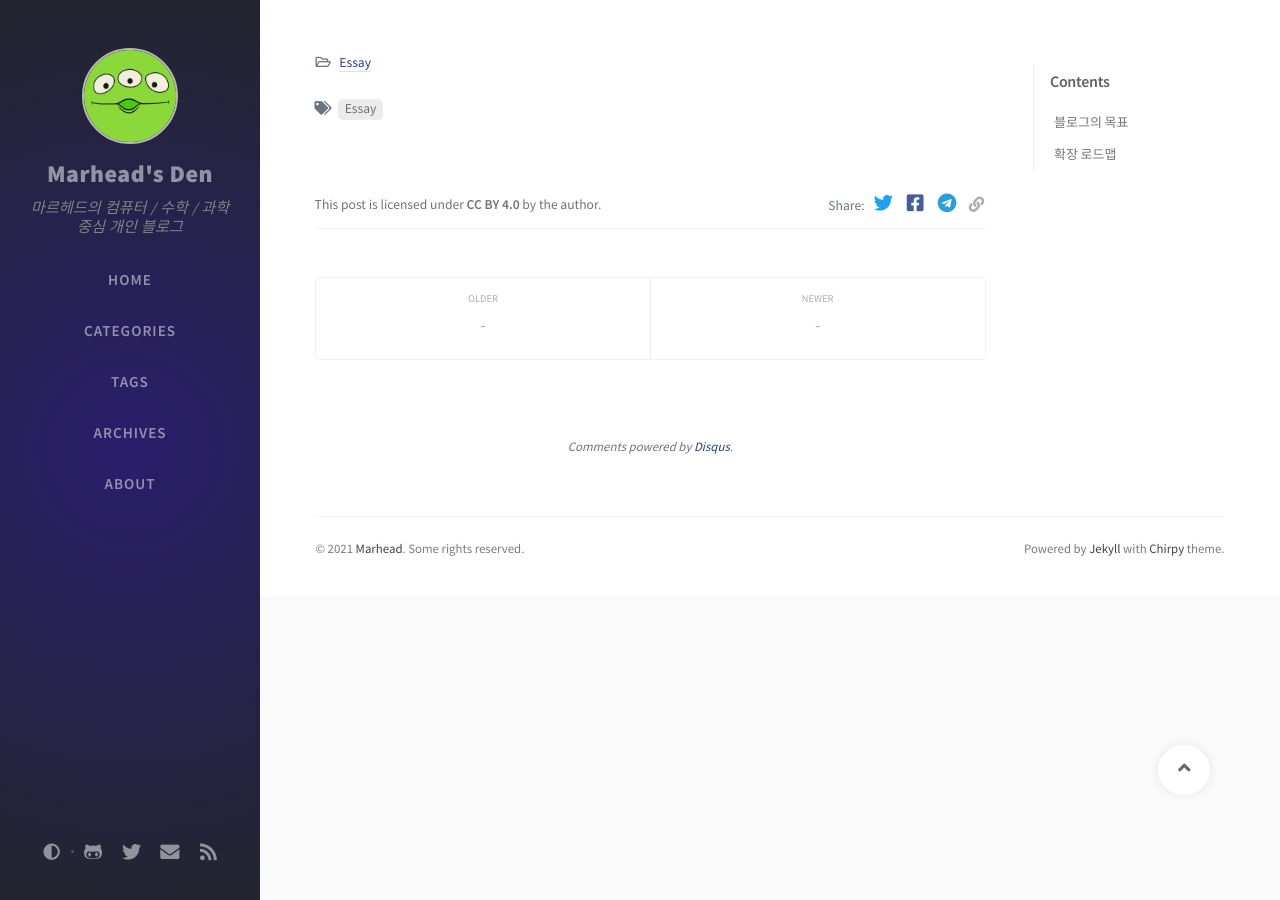
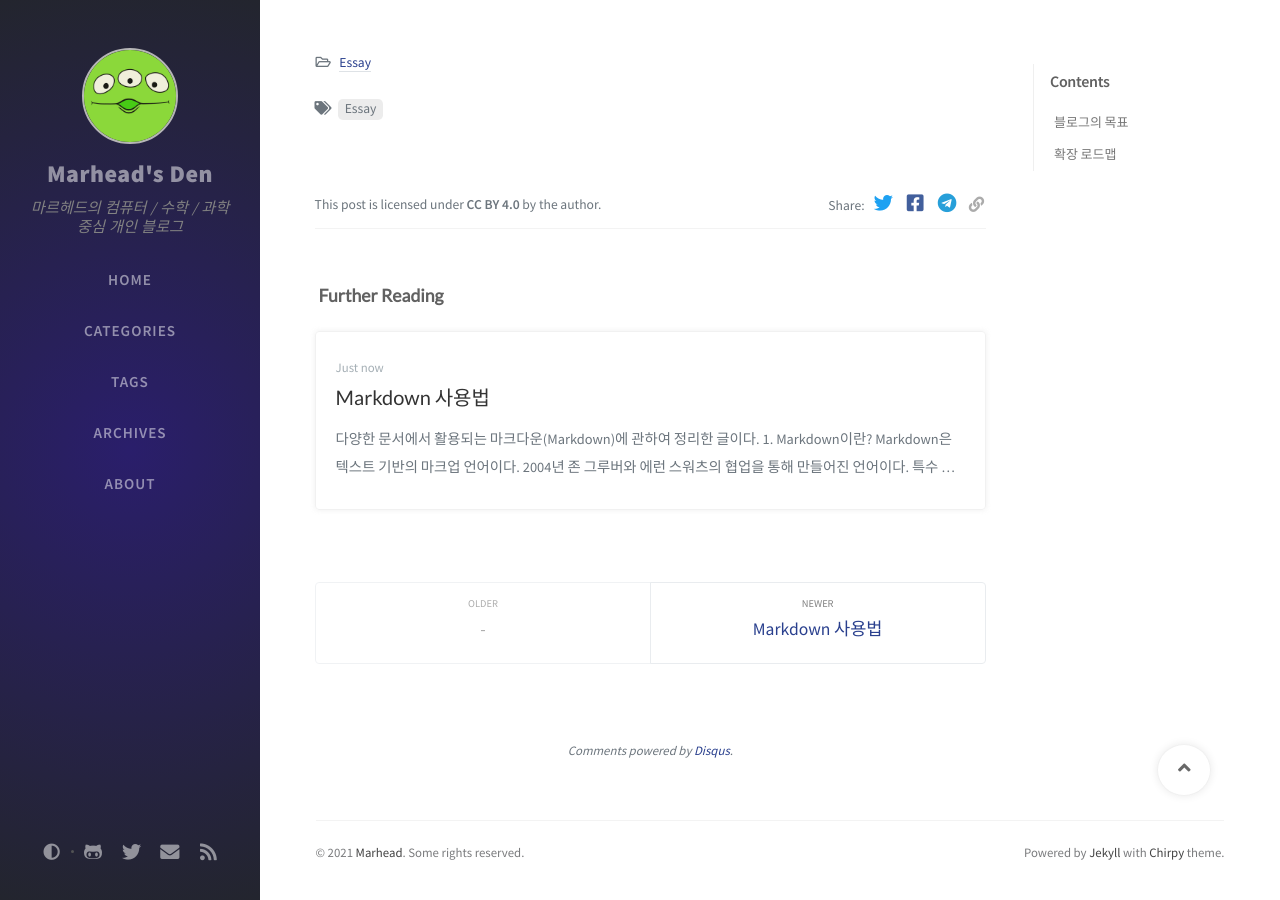
Before and after one commit to Marhead/Marhead.github.io, a Jekyll site: the page built from _posts/2021-01-05-first-post.md, in a window 1280 px wide and 900 px high, scrolled down 1167 px. Built offline with Jekyll 4.4.1, drawn with Linux system fonts in a browser that asks for light colours; nearby versions of some CDN libraries; comment, search, counter and statistics services are not loaded; some of the changed lines change nothing that is shown.

Commit message:
210105 second post

````diff
--- a/_posts/2021-01-05-first-post.md
+++ b/_posts/2021-01-05-first-post.md
@@ -1,6 +1,6 @@
 ---
 title: "Blog Open"
-excerpt: "이거는 뭐하는 거지???"
+excerpt: "처음 올리는 블로그 글"
 
 categories:
     - Essay
--- /dev/null
+++ b/_posts/2021-01-05-markdownbasic.md
@@ -0,0 +1,194 @@
+---
+title: "Markdown 사용법"
+excerpt: "Markdown 기초 사용법 정리"
+
+categories:
+    - Language
+tags:
+    - Markdown
+    - Basic
+date: 2021-01-05 18:45:00
+---
+
+다양한 문서에서 활용되는 마크다운(Markdown)에 관하여 정리한 글이다.
+
+## 1. Markdown이란?
+---
+Markdown은 텍스트 기반의 마크업 언어이다. 2004년 존 그루버와 에런 스워츠의 협업을 통해 만들어진 언어이다. 특수 기호와 문자들을 활용하여 간단한 구조와 문법 속에서 다양한 표현을 할 수 있는 장점이 있다. Git-hub의 README.md가 가장 대표적인 활용 예이다.
+
+## 2. 기본 문법
+---
+마크다운에서는 기본 줄바꿈이 먹히지 않는다. 줄바꿈을 하기 위해서는
+> - 스페이스를 두 번 입력한다.
+
+문단을 구분하기 위해서는
+> - 엔터를 두 번 입력한다.
+
+이탤릭체를 넣기위해서는 넣고 싶은 단어 앞뒤에 `*` 혹은 `_`를 붙여 준다.
+
+```markdown
+*기울여쓰기*, _기울여쓰기_
+```
+> *기울여쓰기*, _기울여쓰기_
+
+볼드체를 넣기위해서는 넣고 싶은 단어 앞뒤에 `**` 혹은 `__`를 붙여 준다.
+```markdown
+**굵게쓰기**, __굵게쓰기__
+```
+> **굵게쓰기**, __굵게쓰기__
+
+## 3. 헤더(Headers)
+---
+문서의 단락 및 맥락을 구분하기 위해 사용한다.
+
+- 큰 제목과 작은 제목만 구분할 경우,
+  ```markdown
+  큰 제목
+  =========
+  작은 제목
+  ---------
+  ```
+  으로 구분 할 수 있다. 출력은 다음과 같다
+  > 큰제목
+  > =======
+  > 작은제목
+  > -------
+
+- 세세하게 헤더 구분할 경우,
+  ```markdown
+  # 헤더1
+  ## 헤더2
+  ### 헤더3
+  #### 헤더4
+  ##### 헤더5
+  ###### 헤더6
+  ```
+  으로 구분 가능하다. 화면의 출력은 다음과 같다.
+  > # 헤더1
+  > ## 헤더2
+  > ### 헤더3
+  > #### 헤더4
+  > ##### 헤더5
+  > ###### 헤더6
+
+## 4. 블럭 인용(BlockQuote)
+---
+문서 내부에 외부 인용문을 기입하거나 블럭으로 구분된 표현을 할 경우 사용한다.
+
+```markdown
+> 첫번째 블럭
+>> 두번째 블럭
+>>> 세번째 블럭
+```
+
+출력은 다음과 같다.
+> 첫번째 블럭
+> > 두번째 블럭
+> > > 세번째 블럭
+
+## 5. 목록(List)
+---
+문서 내부에 순서와 요소를 구분하기 위해 사용한다. 순서의 여부에 따라 문법이 구분된다.
+
+### 5-1. 순서 있는 목록
+---
+```markdown
+1. 첫번째
+2. 두번째
+3. 세번째
+```
+출력은 다음과 같다.
+1. 첫번째
+2. 두번째
+3. 세번째
+
+**순서는 내림차순으로 무조건 고정이다.**
+
+### 5-2. 순서 없는 목록
+---
+```markdown
+* 하나
+    * 둘
+        * 셋
++ 하나
+    + 둘
+        + 셋
+- 하나
+    - 둘
+        - 셋
+```
+> * 하나
+>   * 둘
+>       * 셋
+> + 하나
+>   + 둘
+>       + 셋
+> - 하나
+>   - 둘
+>       - 셋
+
+**혼합해서 사용 가능하다.**
+```markdown
+* 하나
+    + 둘
+        - 셋
+```
+> * 하나
+>   + 둘
+>       - 셋
+
+## 6. 수평선
+---
+문서를 출력할 때, 페이지 나누기 용도로 많이 사용한다.
+```markdown
+* * *
+***
+*****
+- - -
+---
+----------------------
+```
+> * * *
+> ***
+> *****
+> - - -
+> ---
+> ----------------
+위의 줄 모두 페이지 나누기 수평선 이다.
+
+## 7. 코드 블럭
+---
+문서에 블럭을 나누어 문서를 작성할 때, 위의 나타난 블럭 인용과는 별도로 프로그래밍 코드를 기입할 때 사용한다.
+```markdown
+> ```$codename
+> ```
+```
+```cpp
+#include<iostream>
+int main(){
+    cout << "Hello World!";
+    return 0;
+}
+```
+## 8. 링크
+---
+- 참조 링크
+  ```markdown
+    [link keyword][id]
+    [id]: URL
+  ```
+- 외부 링크
+  ```markdown
+    [title](link)
+  ```
+  [Google](https://google.com, "google link")
+
+## 9. 이미지
+---
+![Alt text](../assets/img/profile/profilepic.jpg)
+
+<img src="/assets/img/profile/profilepic.jpg" width = "500px" height = "300px" title = "px 크기 설정" alt="pizzaplanetalien"></img>
+
+## 정리
+---
+마크 다운은, 기본 문법만 알고 있으면 어느 텍스트 편집기 에서든 손쉽게 작성할 수 있다는 장점이 있다. 간단하지만 강력한 문서 구조 능력 덕에 글을 짜임새 있게 보이게 만들 뿐 아니라 구조적인 사고를 할 수 있게 만들 수도 있다. 많은 공용 참고 문서등에서 활용 되기도 하고 간단한 개인용 포스트 작성에도 활용 가능하니, 한번 쯤 연습해 보길 바란다.
````
